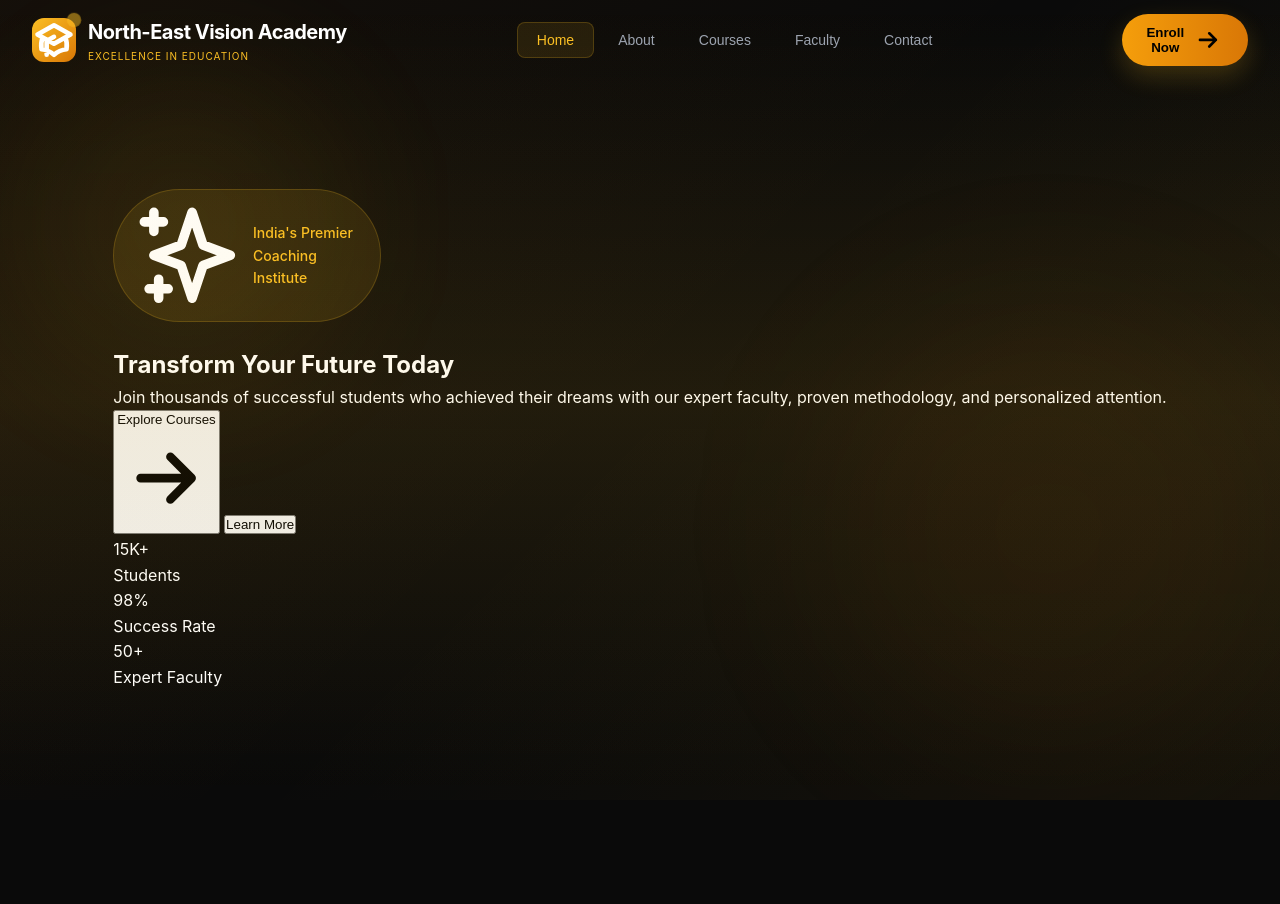
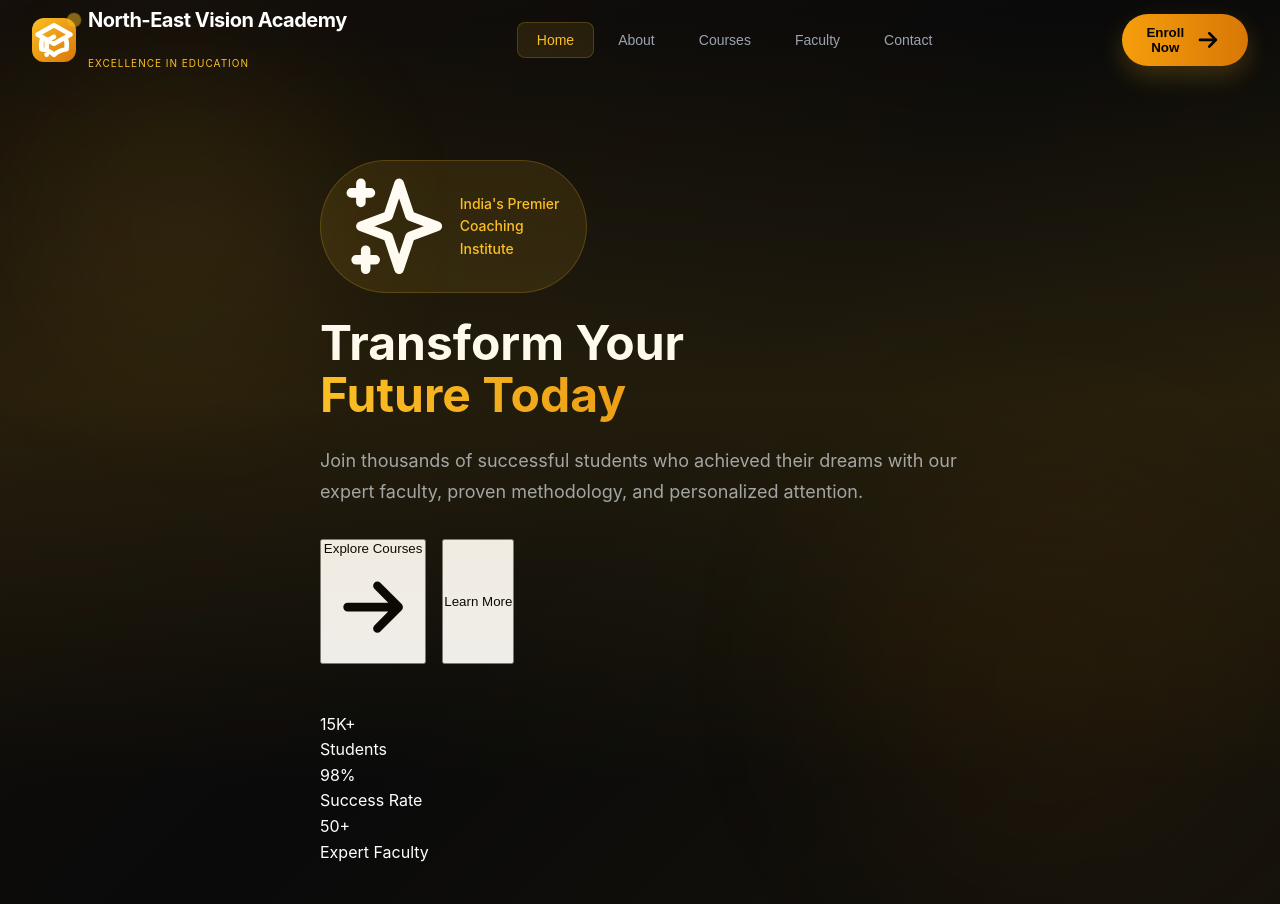
Before and after one commit to RakeshSenpai/Coaching-Website, a plain HTML site: page North-East-Academy/index.html in a window 1280 px wide. Shown: the top 904 px of the page. Drawn offline with Linux system fonts and the light colour scheme.

Commit message:
hero-section

```diff
--- a/North-East-Academy/style.css
+++ b/North-East-Academy/style.css
@@ -265,3 +265,33 @@
             color: #fbbf24;
             font-weight: 500;
         }
+
+       h1 {
+            font-size: 3rem;
+            font-weight: 700;
+            line-height: 1.1;
+            margin-bottom: 1.5rem;
+        }
+
+        .gradient-text {
+            display: block;
+            background: linear-gradient(to right, #fbbf24, #d97706);
+            -webkit-background-clip: text;
+            -webkit-text-fill-color: transparent;
+            background-clip: text;
+        }
+
+        .hero-description {
+            font-size: 1.125rem;
+            color: #9ca3af;
+            margin-bottom: 2rem;
+            line-height: 1.7;
+            max-width: 40rem;
+        }
+
+        .button-group {
+            display: flex;
+            flex-wrap: wrap;
+            gap: 1rem;
+            margin-bottom: 3rem;
+        }
```
